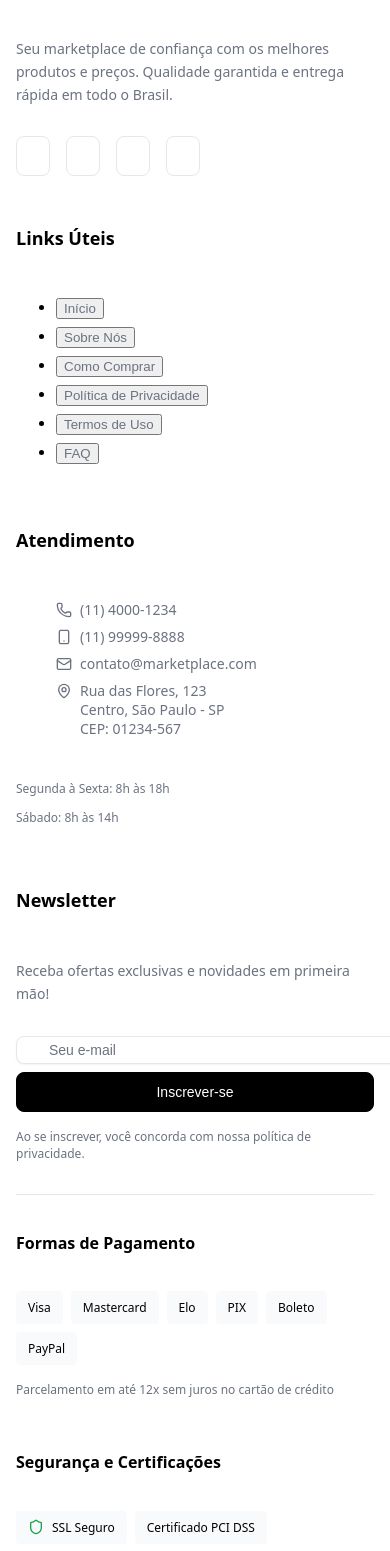
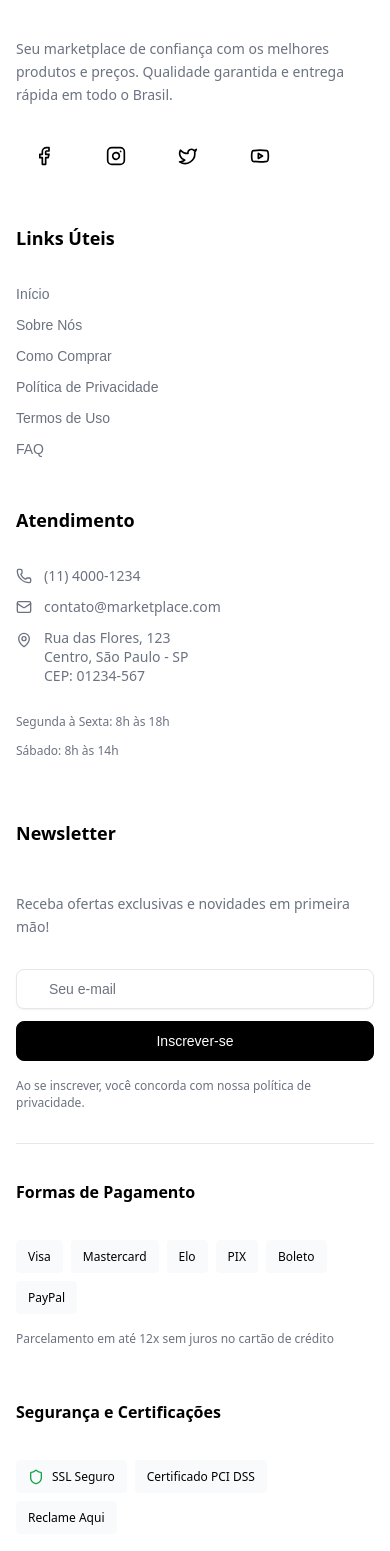
Before and after one commit to vncs-srs/T-LA43S, a React (Vite) app: page /register in a window 390 px wide. Shown: the part 2500-4051 px from the top of the page. Built offline with nearby package versions, Linux system fonts and the light colour scheme.

Commit message:
Correção dos Links do Footer e responsividade  do input da newsletter

```diff
--- a/src/components/Footer.jsx
+++ b/src/components/Footer.jsx
@@ -1,7 +1,7 @@
 import React from 'react';
 import {
   Mail, Phone, MapPin, Facebook, Instagram, Twitter, Youtube,
-  Shield, CreditCard, Smartphone
+  Shield
 } from 'lucide-react';
 import { useNavigate } from 'react-router-dom';
 import { Button } from '@/components/ui/button';
@@ -32,17 +32,18 @@ export function Footer() {
               Qualidade garantida e entrega rápida em todo o Brasil.
             </p>
             <div className="footer-socials">
-              <Button variant="outline" size="icon" className="footer-social-button">
-                <Facebook className="h-4 w-4" />
+              {/* Usando variant="ghost" e a classe CSS controla a borda e tamanho */}
+              <Button variant="ghost" size="icon" className="footer-social-button">
+                <Facebook />
               </Button>
-              <Button variant="outline" size="icon" className="footer-social-button">
-                <Instagram className="h-4 w-4" />
+              <Button variant="ghost" size="icon" className="footer-social-button">
+                <Instagram />
               </Button>
-              <Button variant="outline" size="icon" className="footer-social-button">
-                <Twitter className="h-4 w-4" />
+              <Button variant="ghost" size="icon" className="footer-social-button">
+                <Twitter />
               </Button>
-              <Button variant="outline" size="icon" className="footer-social-button">
-                <Youtube className="h-4 w-4" />
+              <Button variant="ghost" size="icon" className="footer-social-button">
+                <Youtube />
               </Button>
             </div>
           </div>
@@ -67,10 +68,6 @@ export function Footer() {
               <li className="footer-contact-item">
                 <Phone className="footer-contact-icon" />
                 <span className="footer-contact-text">(11) 4000-1234</span>
-              </li>
-              <li className="footer-contact-item">
-                <Smartphone className="footer-contact-icon" />
-                <span className="footer-contact-text">(11) 99999-8888</span>
               </li>
               <li className="footer-contact-item">
                 <Mail className="footer-contact-icon" />
--- a/src/styles/footer.css
+++ b/src/styles/footer.css
@@ -1,25 +1,19 @@
 /* src/styles/footer.css */
 .footer-container {
-  /* bg-background border-t mt-auto */
   background-color: var(--background);
   border-top: 1px solid var(--border);
   margin-top: auto;
 }
 
 .footer-content {
-  /* container mx-auto px-4 py-12 */
-  max-width: 1280px; /* 'container' default */
+  max-width: 1280px;
   margin-left: auto;
   margin-right: auto;
-  padding-left: 1rem;
-  padding-right: 1rem;
-  padding-top: 3rem;
-  padding-bottom: 3rem;
+  padding: 3rem 1rem;
 }
 
 /* --- Seção Principal --- */
 .footer-main-grid {
-  /* grid grid-cols-1 md:grid-cols-2 lg:grid-cols-4 gap-8 mb-8 */
   display: grid;
   grid-template-columns: repeat(1, minmax(0, 1fr));
   gap: 2rem;
@@ -38,135 +32,140 @@
 }
 
 .footer-column {
-  /* space-y-4 */
   display: flex;
   flex-direction: column;
   gap: 1rem;
 }
 
 .footer-column-title {
-  /* font-semibold text-lg */
   font-weight: 600;
   font-size: 1.125rem;
 }
 
 .footer-description {
-  /* text-muted-foreground text-sm leading-relaxed */
   color: var(--muted-foreground);
   font-size: 0.875rem;
   line-height: 1.625;
 }
 
 .footer-socials {
-  /* flex space-x-4 */
   display: flex;
   gap: 1rem;
 }
 
-/* Você precisará adicionar a classe "footer-social-button" aos botões */
+/* Estilo dos botões sociais */
 .footer-social-button {
-  /* h-8 w-8 */
-  height: 2rem;
-  width: 2rem;
+  height: 2.5rem; /* Altura fixa */
+  width: 3.5rem; /* Largura fixa */
+  padding: 0;
+  display: inline-flex; /* Garante que o ícone centralize */
+  align-items: center;
+  justify-content: center;
+  color: var(--foreground); /* Garante contraste */
+  background-color: transparent;
+  border: 1px solid var(--border);
+  border-radius: var(--radius);
+  cursor: pointer;
+}
+.footer-social-button:hover {
+  background-color: var(--accent);
+}
+/* Garante que o SVG dentro do botão tenha tamanho */
+.footer-social-button svg {
+  width: 1.25rem;
+  height: 1.25rem;
+}
+/*Remove pontos e estilo de botão*/
+.footer-link-list {
+  display: flex;
+  flex-direction: column;
+  gap: 0.75rem; /* Espaçamento entre links */
+  font-size: 0.875rem;
+  list-style: none; /* Remove marcadores de lista */
+  padding: 0;
+  margin: 0;
 }
 
-.footer-link-list {
-  /* space-y-2 text-sm */
-  display: flex;
-  flex-direction: column;
-  gap: 0.5rem;
-  font-size: 0.875rem;
-}
-
-/* Estilo dos links */
+/* Estilo dos links (transforma botão em texto) */
 .footer-link {
-  /* text-muted-foreground hover:text-foreground transition-colors */
   color: var(--muted-foreground);
   transition: color 0.2s;
   text-align: left;
+  background: none; /* Remove fundo cinza de botão padrão */
+  border: none;     /* Remove borda */
+  padding: 0;       /* Remove padding interno */
+  box-sizing: border-box;
+  font-size: 0.875rem;
+  cursor: pointer;
+  width: fit-content; /* Ocupa apenas o tamanho do texto */
 }
-/* Adicionar hover */
+
 .footer-link:hover {
   color: var(--foreground);
+  text-decoration: underline; /* Opcional: sublinhar ao passar o mouse */
 }
 
 /* --- Seção Contato --- */
 .footer-contact-item {
-  /* flex items-center gap-2 */
   display: flex;
   align-items: center;
-  gap: 0.5rem;
+  gap: 0.75rem;
 }
 
-/* Wrapper para ícone e texto */
 .footer-contact-item-text-wrapper {
-  /* flex items-start gap-2 */
   display: flex;
   align-items: flex-start;
-  gap: 0.5rem;
+  gap: 0.75rem;
 }
-/* Ícone de contato genérico */
-.footer-contact-icon {
-  /* h-4 w-4 text-muted-foreground */
+
+.footer-contact-icon,
+.footer-contact-icon-map {
   height: 1rem;
   width: 1rem;
   color: var(--muted-foreground);
   flex-shrink: 0;
 }
-
-/* Ícone específico do mapa */
 .footer-contact-icon-map {
-  /* h-4 w-4 text-muted-foreground mt-0.5 */
-  height: 1rem;
-  width: 1rem;
-  color: var(--muted-foreground);
-  margin-top: 0.125rem;
-  flex-shrink: 0;
+  margin-top: 0.25rem;
 }
 
-/* Texto de contato */
 .footer-contact-text {
-  /* text-muted-foreground */
   color: var(--muted-foreground);
 }
 
 /* --- Seção Pequeno Texto --- */
 .footer-small-text {
-  /* text-xs text-muted-foreground */
   font-size: 0.75rem;
   color: var(--muted-foreground);
 }
 
-/* --- Seção Newsletter --- */
 .footer-newsletter-form {
-  /* space-y-2 */
   display: flex;
   flex-direction: column;
-  gap: 0.5rem;
+  gap: 0.75rem;
+  width: 100%; /* Ocupa 100% da coluna */
 }
 
-/* --- Input Newsletter --- */
 .footer-newsletter-input {
-  /* text-sm */
   font-size: 0.875rem;
+  height: 2.5rem !important;
+  width: 100%; /* Força largura total */
+  box-sizing: border-box; /* Garante que padding não estoure a largura */
+  max-width: 100%;
 }
 
-/* --- Botão Newsletter --- */
 .footer-newsletter-button {
-  /* w-full */
   width: 100%;
 }
 
 /* --- Separador --- */
 .footer-separator {
-  /* my-8 */
   margin-top: 2rem;
   margin-bottom: 2rem;
 }
 
 /* --- Seção Pagamento e Segurança --- */
 .footer-secondary-grid {
-  /* grid grid-cols-1 lg:grid-cols-2 gap-8 mb-8 */
   display: grid;
   grid-template-columns: repeat(1, minmax(0, 1fr));
   gap: 2rem;
@@ -179,26 +178,22 @@
 }
 
 .footer-secondary-column {
-  /* space-y-4 */
   display: flex;
   flex-direction: column;
   gap: 1rem;
 }
 
 .footer-secondary-title {
-  /* font-semibold */
   font-weight: 600;
 }
 
 .footer-tags-container {
-  /* flex flex-wrap gap-2 */
   display: flex;
   flex-wrap: wrap;
   gap: 0.5rem;
 }
 
 .footer-tag {
-  /* bg-muted rounded px-3 py-2 text-xs font-medium */
   background-color: var(--muted);
   border-radius: 0.25rem;
   padding: 0.5rem 0.75rem;
@@ -207,7 +202,6 @@
 }
 
 .footer-tag-ssl {
-  /* flex items-center gap-2 bg-muted rounded px-3 py-2 */
   display: flex;
   align-items: center;
   gap: 0.5rem;
@@ -216,33 +210,34 @@
   padding: 0.5rem 0.75rem;
 }
 .footer-tag-ssl span {
-  /* text-xs font-medium */
   font-size: 0.75rem;
   font-weight: 500;
 }
 .footer-ssl-icon {
-  /* h-4 w-4 text-green-600 */
   height: 1rem;
   width: 1rem;
-  color: #16a34a; /* Cor para text-green-600 */
+  color: #16a34a;
 }
 
 /* --- Seção Legal --- */
 .footer-legal-text {
-  /* text-xs text-muted-foreground leading-relaxed */
   font-size: 0.75rem;
   color: var(--muted-foreground);
   line-height: 1.625;
 }
 .footer-legal-text p {
-  /* mb-2 */
   margin-bottom: 0.5rem;
 }
 
 .footer-legal-link {
-  /* underline ml-1 hover:text-foreground */
   text-decoration: underline;
   margin-left: 0.25rem;
+  background: none;
+  border: none;
+  padding: 0;
+  cursor: pointer;
+  color: inherit;
+  font-size: inherit;
 }
 .footer-legal-link:hover {
   color: var(--foreground);
@@ -250,7 +245,6 @@
 
 /* --- Seção Copyright --- */
 .footer-copyright-section {
-  /* flex flex-col md:flex-row justify-between items-center gap-4 text-sm text-muted-foreground */
   display: flex;
   flex-direction: column;
   justify-content: space-between;
@@ -266,14 +260,18 @@
 }
 
 .footer-copyright-links {
-  /* flex gap-4 */
   display: flex;
   gap: 1rem;
 }
 
 .footer-copyright-link {
-  /* hover:text-foreground transition-colors */
   transition: color 0.2s;
+  background: none;
+  border: none;
+  padding: 0;
+  cursor: pointer;
+  color: inherit;
+  font-size: inherit;
 }
 .footer-copyright-link:hover {
   color: var(--foreground);
```
